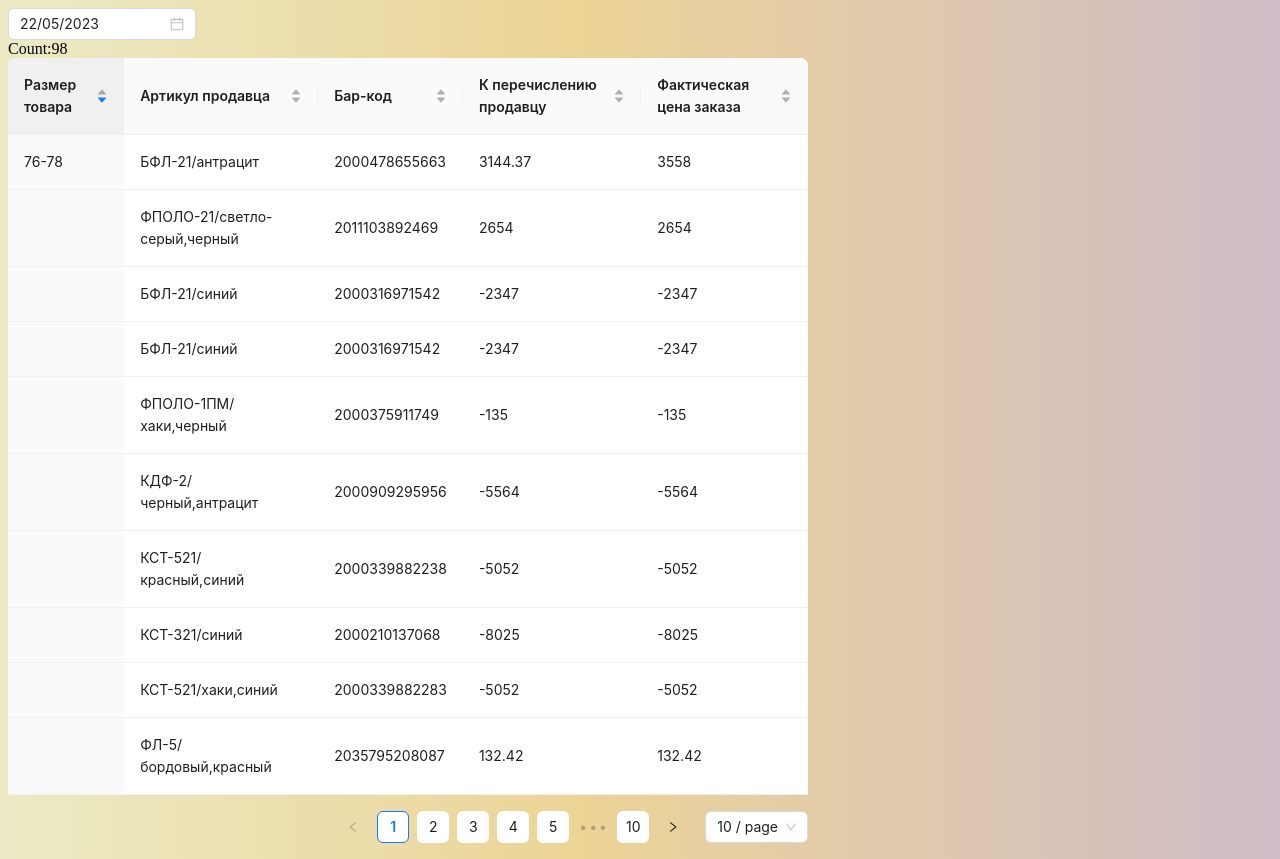
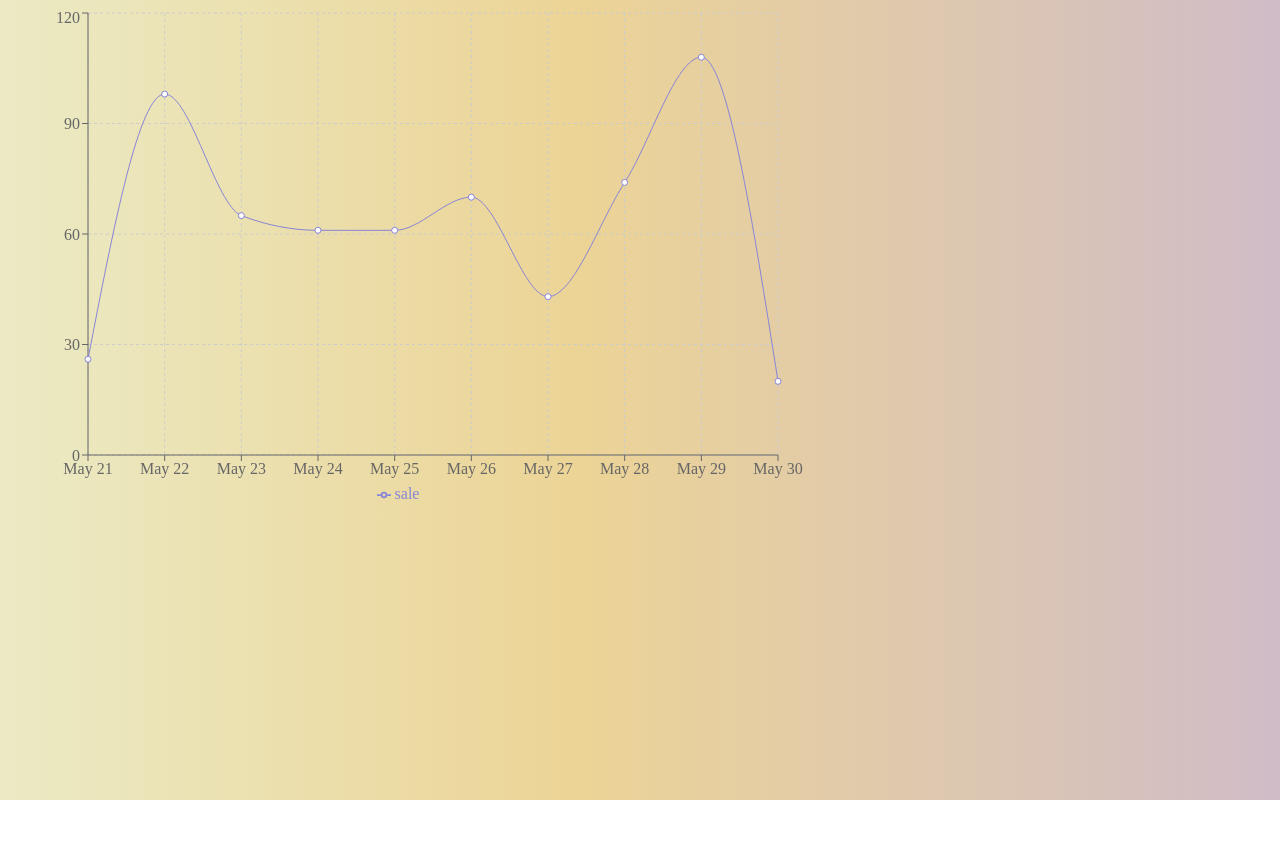
Before and after one commit to Aleks164/hanster_stat, a React app: page / in a window 1280 px wide. After the commit the page ends 800 px from the top, so only its background shows below. Built offline with nearby package versions, Linux system fonts and the light colour scheme.

Commit message:
add diagram quntity sales by date

```diff
--- a/src/App.tsx
+++ b/src/App.tsx
@@ -1,5 +1,5 @@
 import React from "react";
-import Diagramm from "./components/Diagtamm";
+import Diagram from "./components/Diagram";
 import Incomes from "./components/Incomes";
 import Info from "./components/Info";
 import Sales from "./components/Sales";
@@ -8,9 +8,9 @@ import ListOfItems from "./components/ListOfItems";
 function App() {
   return (
     <div style={{ width: 800, height: 500 }}>
-      <ListOfItems />
+      {/* <ListOfItems /> */}
       {/* <Sales /> */}
-      {/* <Diagramm /> */}
+      <Diagram />
       {/* <Sales /> */}
     </div>
   );
--- /dev/null
+++ b/src/components/Diagram.tsx
@@ -0,0 +1,113 @@
+import React, { PureComponent } from 'react';
+import { SalesItem } from "@/api";
+import data from "@/data/sales.json";
+import { LineChart, Line, XAxis, YAxis, CartesianGrid, Tooltip, Legend, ResponsiveContainer } from 'recharts';
+
+// const data = [
+//   {
+//     name: 'Page A',
+//     uv: 4000,
+//     pv: 2400,
+//     amt: 2400,
+//   },
+//   {
+//     name: 'Page B',
+//     uv: 3000,
+//     pv: 1398,
+//     amt: 2210,
+//   },
+//   {
+//     name: 'Page C',
+//     uv: 2000,
+//     pv: 9800,
+//     amt: 2290,
+//   },
+//   {
+//     name: 'Page D',
+//     uv: 2780,
+//     pv: 3908,
+//     amt: 2000,
+//   },
+//   {
+//     name: 'Page E',
+//     uv: 1890,
+//     pv: 4800,
+//     amt: 2181,
+//   },
+//   {
+//     name: 'Page F',
+//     uv: 2390,
+//     pv: 3800,
+//     amt: 2500,
+//   },
+//   {
+//     name: 'Page G',
+//     uv: 3490,
+//     pv: 4300,
+//     amt: 2100,
+//   },
+// ];
+
+function getDiagramItem(saleItem: SalesItem) {
+  const { date, } = saleItem;
+  return {}
+}
+
+export default class Example extends PureComponent {
+  constructor(props: {} | Readonly<{}>) {
+    super(props);
+    this.state = { salesByDate: [] };
+  }
+  componentDidMount(): void {
+    const quantityByDate: Record<string, number> = {};
+    (data as unknown as SalesItem[]).forEach((item) => {
+      const itemDate = new Date(item.date!);
+      const month = itemDate.toLocaleString('default', { month: 'long' });
+      const date = itemDate.getDate();
+      const keyTemplate = `${month} ${date}`;
+
+      if (quantityByDate[keyTemplate]) quantityByDate[keyTemplate]++;
+      else quantityByDate[keyTemplate] = 1;
+      const salesByDate = [];
+      console.log(quantityByDate);
+
+      for (const date in quantityByDate) {
+        salesByDate.push({
+          name: date,
+          sale: quantityByDate[date]
+        })
+      }
+      this.setState({ salesByDate });
+    })
+  }
+
+  render() {
+    const { salesByDate } = this.state;
+    console.log(salesByDate);
+
+    return (
+      <ResponsiveContainer width="100%" height="100%">
+        <LineChart
+          // width={500}
+          // height={300}
+          data={salesByDate}
+          margin={{
+            top: 5,
+            right: 30,
+            left: 20,
+            bottom: 5,
+          }}
+        >
+          <CartesianGrid strokeDasharray="3 3" />
+          <XAxis dataKey="name" />
+          <YAxis />
+          <Tooltip />
+          <Legend />
+          <Line type="monotone" dataKey="sale" stroke="#8884d8" activeDot={{ r: 8 }} />
+          {/* <Line type="monotone" dataKey="uv" stroke="#82ca9d" />
+          <Line type="monotone" dataKey="amt" stroke="#ff0042" /> */}
+        </LineChart>
+      </ResponsiveContainer>
+    );
+  }
+}
--- a/src/components/Incomes.tsx
+++ b/src/components/Incomes.tsx
@@ -4,7 +4,7 @@ import { useState } from "react";
 
 const Incomes = () => {
   const [data, setData] = useState([]);
-  async function parserHendler() {
+  async function parserHandler() {
     fetch(
       "https://statistics-api-sandbox.wildberries.ru/api/v1/supplier/incomes?dateFrom=2023-05-20",
       {
@@ -19,7 +19,7 @@ const Incomes = () => {
       .then((result) => console.log(result))
       .catch((error) => console.log(error));
   }
-  return <button onClick={parserHendler}>parse</button>;
+  return <button onClick={parserHandler}>parse</button>;
 };
 
 export default Incomes;
--- a/src/components/Sales.tsx
+++ b/src/components/Sales.tsx
@@ -26,7 +26,7 @@ const Sales = () => {
     link.dispatchEvent(evt);
     link.remove();
   };
-  async function parserHendler() {
+  async function parserHandler() {
     try {
       const responseJson = await fetch(
         "https://statistics-api.wildberries.ru/api/v1/supplier/sales?dateFrom=2023-05-22",
@@ -44,7 +44,7 @@ const Sales = () => {
       return console.log(error);
     }
   }
-  return <button onClick={parserHendler}>parse</button>;
+  return <button onClick={parserHandler}>parse</button>;
 };
 
 export default Sales;
```
Also changed, not shown: src/components/Diagtamm.tsx (deleted, +0 -78 lines).
